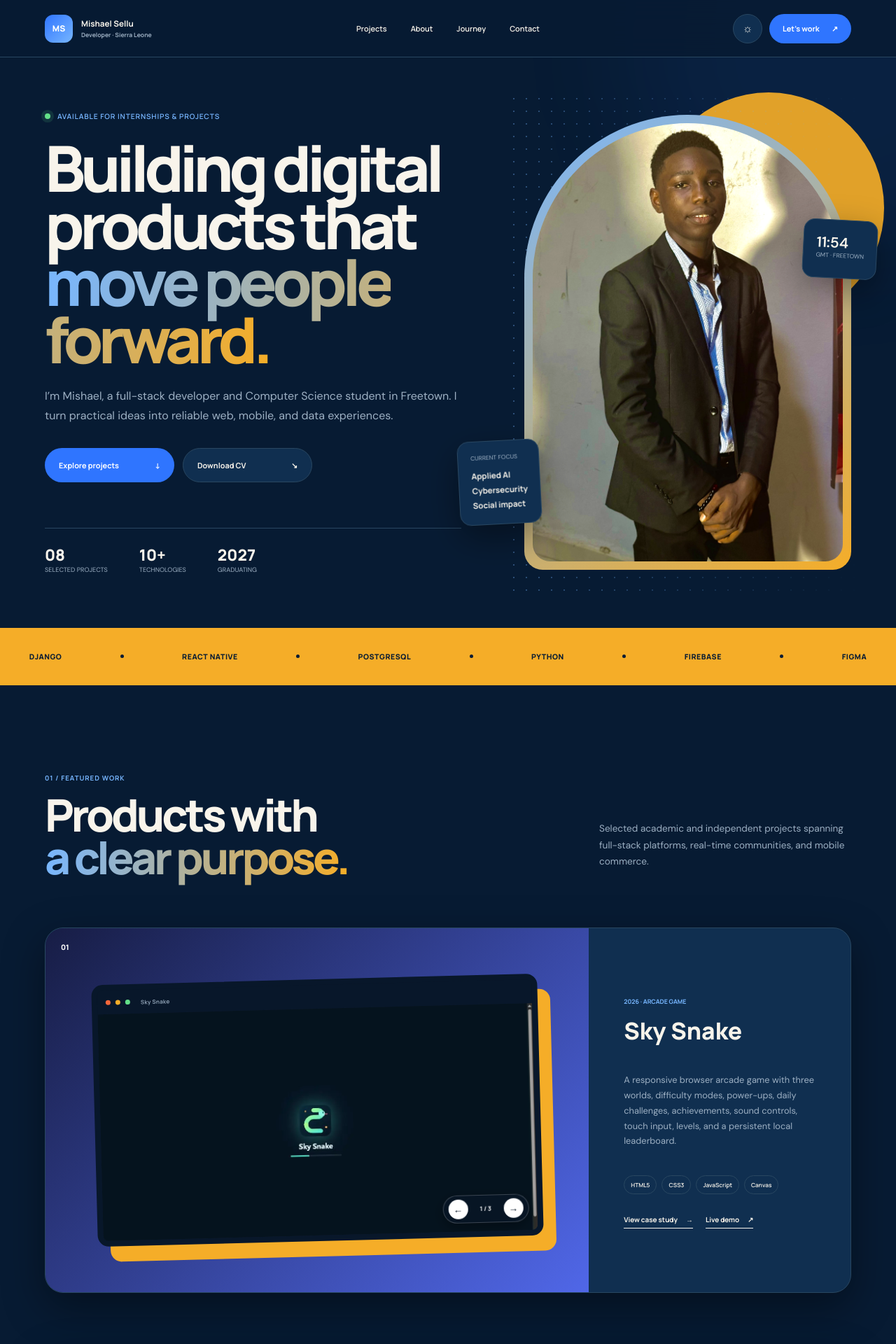
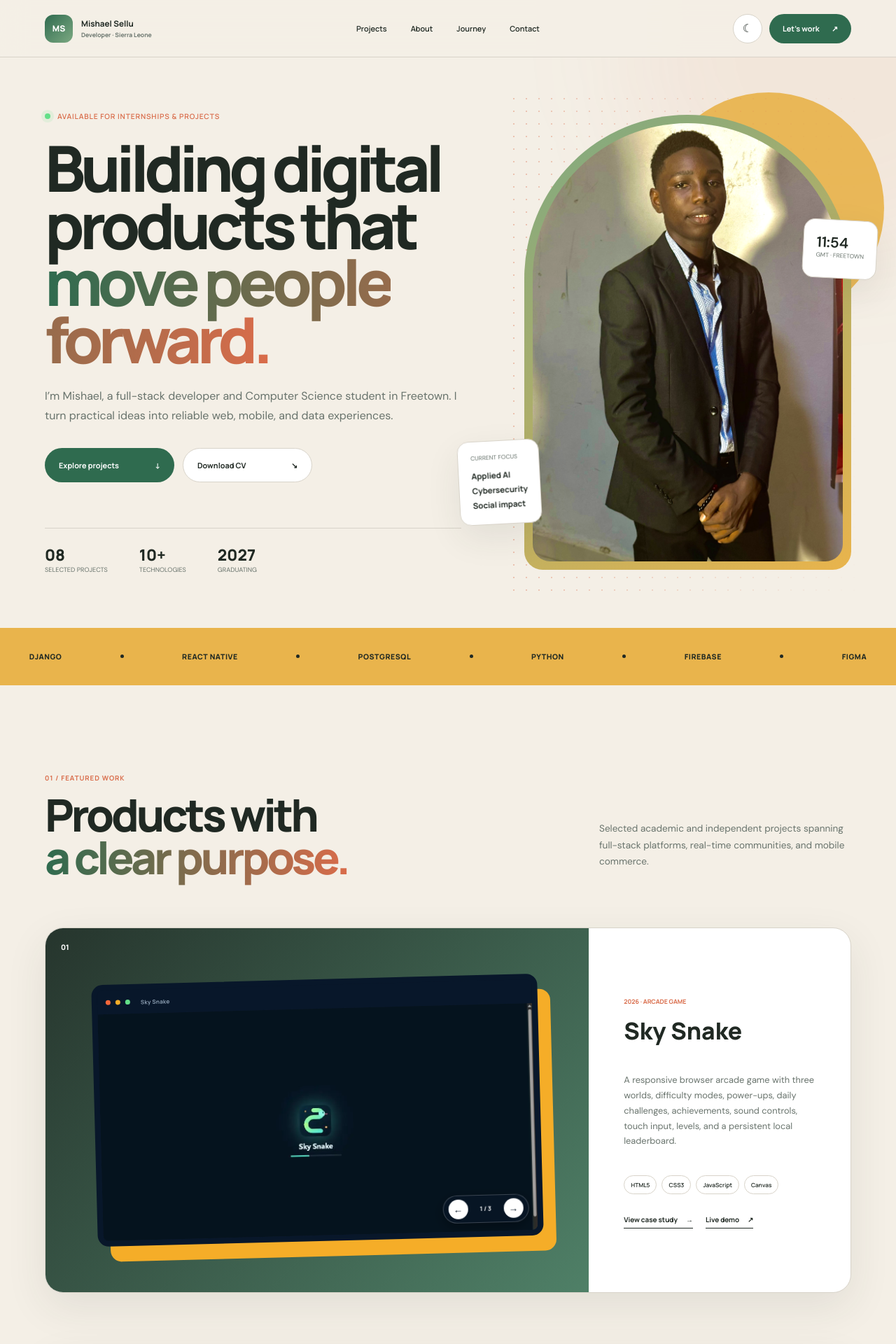
Before and after one commit to mishlight/My-portfolio, a Django app: page / in a window 1280 px wide. Shown: the top 1920 px of the page at 70% size. Run offline with Django 5.2, Linux system fonts and the light colour scheme; data comes from the database, SQL or seed files in the repository.

Commit message:
Switch portfolio to warm light theme

```diff
--- /dev/null
+++ b/static/css/palette.css
@@ -0,0 +1,53 @@
+:root {
+  --navy: #202923;
+  --navy2: #33443a;
+  --ivory: #f4efe6;
+  --paper: #fffaf3;
+  --blue: #2f6b4f;
+  --sky: #d96c4a;
+  --amber: #e9b44c;
+  --text: #202923;
+  --muted: #68736c;
+  --line: #d8d3c9;
+  --card: #ffffff;
+  --shadow: #29352e17;
+}
+
+html[data-theme="light"] {
+  --bg: #f4efe6;
+  --surface: #fffaf3;
+  --surface2: #e9eee8;
+  --text: #202923;
+  --muted: #68736c;
+  --line: #d8d3c9;
+  --card: #ffffff;
+  --shadow: #29352e17;
+}
+
+html[data-theme="dark"] {
+  --bg: #1d2520;
+  --surface: #26322b;
+  --surface2: #314139;
+  --text: #faf7f0;
+  --muted: #b1bbb4;
+  --line: #46564c;
+  --card: #2b3931;
+  --shadow: #00000066;
+}
+
+.page-glow { background: #d96c4a12; }
+.brand > b { background: linear-gradient(135deg, var(--blue), #7ca982); }
+.hero h1 em,
+.section-heading em,
+.about h2 em,
+.journey h2 em,
+.achievement-title em,
+.contact-copy em {
+  background: linear-gradient(90deg, var(--blue), var(--sky));
+  background-clip: text;
+  color: transparent;
+}
+.portrait-card { background: linear-gradient(145deg, #7ca982, var(--amber)); }
+.visual-1 { background: linear-gradient(135deg, #26352d, #4f8067); }
+.visual-2 { background: linear-gradient(135deg, #6d3d2f, #d96c4a); }
+.visual-3 { background: linear-gradient(135deg, #3b6b4f, #9abb82); }
--- a/static/css/project-detail.css
+++ b/static/css/project-detail.css
@@ -2,7 +2,7 @@
 .back-link{justify-self:center;font:700 .65rem Manrope;color:var(--sky)}
 .detail-nav .theme-toggle{justify-self:end}
 .case-study{max-width:1500px;margin:auto}
-.case-hero{min-height:620px;padding:100px 6vw;display:grid;grid-template-columns:1fr auto;align-items:end;gap:50px;background:radial-gradient(circle at 80% 20%,#2f75ff35,transparent 30rem),linear-gradient(145deg,var(--surface),var(--bg));border-bottom:1px solid var(--line)}
+.case-hero{min-height:620px;padding:100px 6vw;display:grid;grid-template-columns:1fr auto;align-items:end;gap:50px;background:radial-gradient(circle at 80% 20%,#d96c4a24,transparent 30rem),linear-gradient(145deg,var(--surface),var(--bg));border-bottom:1px solid var(--line)}
 .case-hero>div:first-child{max-width:1000px}
 .case-kicker,.case-overview span,.case-grid article>span,.gallery-heading span,.case-footer span{font:700 .6rem Manrope;letter-spacing:.12em;color:var(--sky)}
 .case-hero h1{font:800 clamp(4rem,8vw,9rem)/.88 Manrope;letter-spacing:-.075em;margin:24px 0}
@@ -30,5 +30,5 @@
 .screenshots-pending{padding:70px;border:1px dashed var(--line);border-radius:24px;text-align:center;background:var(--card)}
 .screenshots-pending b{font:800 1.2rem Manrope}.screenshots-pending p{color:var(--muted)}
 .case-footer{padding:90px 6vw;display:flex;justify-content:space-between;align-items:end;gap:30px}
-.case-footer a{background:var(--blue);color:white;border-radius:30px;padding:16px 22px;font:700 .68rem Manrope}
+.case-footer a{background:var(--accent);color:white;border-radius:30px;padding:16px 22px;font:700 .68rem Manrope}
 @media(max-width:800px){.case-hero,.case-overview,.case-grid{grid-template-columns:1fr}.case-index{display:none}.case-hero{min-height:560px;padding-top:80px}.case-overview,.case-grid,.case-gallery{padding:75px 5vw}.case-grid article{padding:28px}.case-footer{align-items:flex-start;flex-direction:column}.back-link{justify-self:end}.detail-nav .theme-toggle{display:none}}
--- a/static/css/projects.css
+++ b/static/css/projects.css
@@ -1,10 +1,10 @@
 html{max-width:100%;overflow-x:hidden}
-.visual-1{background:linear-gradient(135deg,#171d45,#5067e8)}
-.visual-2{background:linear-gradient(135deg,#10243c,#2f75ff)}
+.visual-1{background:linear-gradient(135deg,#26352d,#4f8067)}
+.visual-2{background:linear-gradient(135deg,#6d3d2f,#d96c4a)}
 .visual-3{background:linear-gradient(135deg,#1a7657,#8fcf55)}
 .visual-4{background:linear-gradient(135deg,#ef6a3d,#f5ad28)}
-.visual-5{background:linear-gradient(135deg,#5a3fc0,#8d77ff)}
-.visual-6{background:linear-gradient(135deg,#2f75ff,#7e62ff)}
+.visual-5{background:linear-gradient(135deg,#6b5032,#d3a44d)}
+.visual-6{background:linear-gradient(135deg,#2f6b4f,#7ca982)}
 .visual-7{background:linear-gradient(135deg,#101719,#f4673a)}
 .visual-8{background:linear-gradient(135deg,#f4673a,#f5ad28)}
 .private-note{font:700 .55rem Manrope;color:var(--sky);letter-spacing:.08em;border-bottom:1px solid var(--line);width:max-content;padding-bottom:6px}
@@ -17,7 +17,7 @@ html{max-width:100%;overflow-x:hidden}
 .mock-sidebar b{color:white;font:800 .7rem Manrope;margin-bottom:25px}
 .mock-sidebar i{width:25px;height:4px;border-radius:4px;background:#ffffff55}
 .mock-dashboard{padding:44px}
-.mock-dashboard small,.store-mock small,.desktop-body>span{font:800 .55rem Manrope;color:#2f75ff}
+.mock-dashboard small,.store-mock small,.desktop-body>span{font:800 .55rem Manrope;color:#2f6b4f}
 .mock-dashboard strong,.store-mock strong,.desktop-body strong{display:block;font:800 2.2rem/1 Manrope;letter-spacing:-.05em;margin:18px 0 34px}
 .mock-dashboard>div{display:grid;grid-template-columns:repeat(3,1fr);gap:10px}
 .mock-dashboard>div span{height:70px;border-radius:9px;background:#dfe9f8}
--- a/static/js/site.js
+++ b/static/js/site.js
@@ -25,7 +25,10 @@ setInterval(updateTime, 30000);
 const themeToggle = document.querySelector(".theme-toggle");
 const root = document.documentElement;
 const savedTheme = localStorage.getItem("portfolio-theme");
-if (savedTheme) root.dataset.theme = savedTheme;
+root.dataset.theme = savedTheme === "dark" ? "dark" : "light";
+if (themeToggle) {
+  themeToggle.querySelector("span").textContent = root.dataset.theme === "dark" ? "☼" : "☾";
+}
 themeToggle?.addEventListener("click", () => {
   root.dataset.theme = root.dataset.theme === "dark" ? "light" : "dark";
   localStorage.setItem("portfolio-theme", root.dataset.theme);
--- a/templates/portfolio/home.html
+++ b/templates/portfolio/home.html
@@ -1,6 +1,6 @@
 {% load static %}
 <!doctype html>
-<html lang="en" data-theme="dark">
+<html lang="en" data-theme="light">
 <head>
   <meta charset="utf-8">
   <meta name="viewport" content="width=device-width,initial-scale=1">
@@ -26,6 +26,7 @@
   <link href="https://fonts.googleapis.com/css2?family=DM+Sans:wght@400;500;600&family=Manrope:wght@500;600;700;800&display=swap" rel="stylesheet">
   <link rel="stylesheet" href="{% static 'css/style.css' %}?v=5">
   <link rel="stylesheet" href="{% static 'css/projects.css' %}?v=3">
+  <link rel="stylesheet" href="{% static 'css/palette.css' %}?v=1">
 </head>
 <body>
 <div class="page-glow"></div>
@@ -33,7 +34,7 @@
   <a href="#top" class="brand"><b>MS</b><span>Mishael Sellu<small>Developer · Sierra Leone</small></span></a>
   <div class="nav-links"><a href="#projects">Projects</a><a href="#about">About</a><a href="#journey">Journey</a><a href="#contact">Contact</a></div>
   <div class="nav-actions">
-    <button class="theme-toggle" type="button" aria-label="Toggle color theme"><span>☼</span></button>
+    <button class="theme-toggle" type="button" aria-label="Toggle color theme"><span>☾</span></button>
     <a href="#contact" class="hire-button">Let’s work <span>↗</span></a>
   </div>
   <button class="menu-toggle" type="button" aria-expanded="false"><span>Menu</span><i></i></button>
```
Also changed, not shown: templates/portfolio/project_detail.html (+4 -3 lines).
